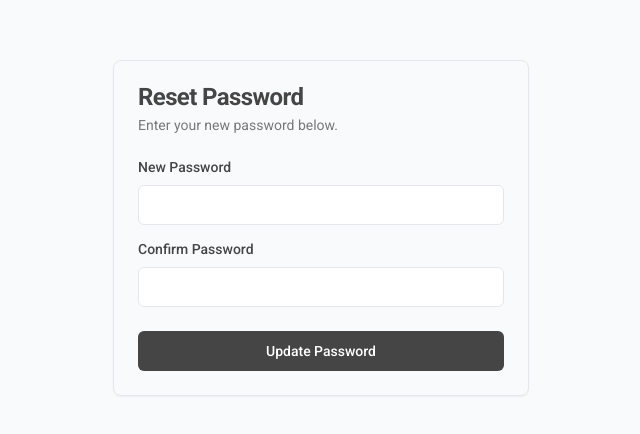
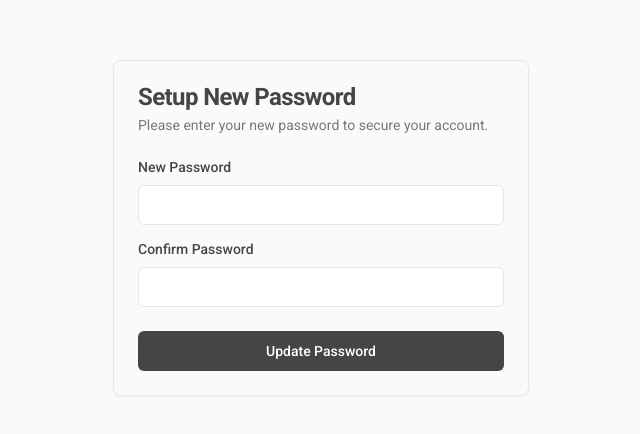
Before and after one commit to rizky-bcap/Repo, a React (Vite) app: page /reset-password in a window 1280 px wide. Shown: the part 188-622 px from the top of the page, without its empty margins (319-959 px from the left). Built offline with nearby package versions, Linux system fonts and the light colour scheme.

Commit message:
Refine password reset redirection and setup page UI

```diff
--- a/src/pages/Login.tsx
+++ b/src/pages/Login.tsx
@@ -80,8 +80,12 @@ export default function Login() {
                                 return;
                             }
                             setLoading(true);
+                            const siteUrl = window.location.hostname === 'localhost'
+                                ? window.location.origin
+                                : 'https://repo-bcap.vercel.app';
+
                             const { error } = await supabase.auth.resetPasswordForEmail(email, {
-                                redirectTo: `${window.location.origin}/reset-password`,
+                                redirectTo: `${siteUrl}/reset-password`,
                             });
                             setLoading(false);
                             if (error) {
--- a/src/pages/ResetPassword.tsx
+++ b/src/pages/ResetPassword.tsx
@@ -40,9 +40,9 @@ export default function ResetPassword() {
         <div className="min-h-screen flex items-center justify-center bg-gray-50 dark:bg-gray-950 p-4">
             <Card className="w-full max-w-md">
                 <CardHeader>
-                    <CardTitle>Reset Password</CardTitle>
+                    <CardTitle>Setup New Password</CardTitle>
                     <CardDescription>
-                        Enter your new password below.
+                        Please enter your new password to secure your account.
                     </CardDescription>
                 </CardHeader>
                 <form onSubmit={handleResetPassword}>
```
